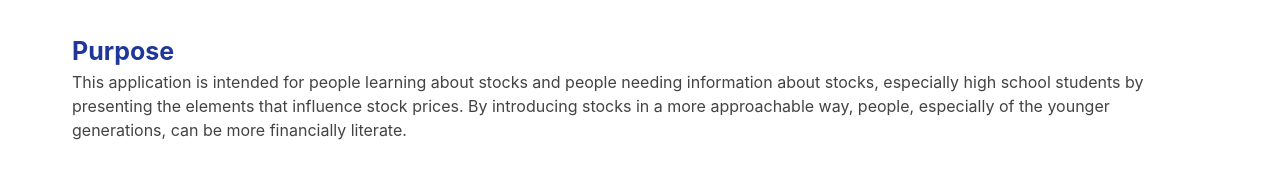
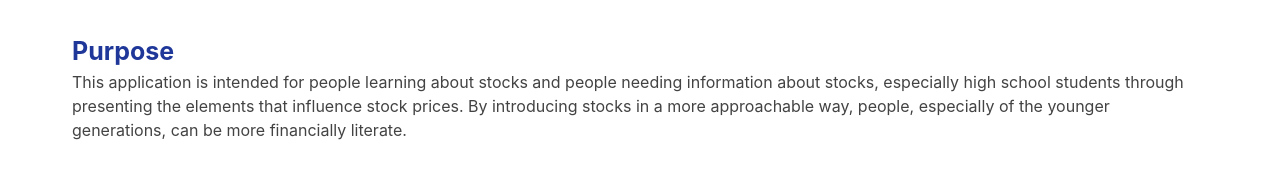
Before and after one commit to jkimcoding/stock-analysis-platform, a React (Vite) app in the folder frontend/: page / in a window 1280 px wide. Both pictures are taken after a click on the button "Platform Description". Shown: the part 213-400 px from the top of the page. Built offline with nearby package versions, Linux system fonts and the light colour scheme.

Commit message:
complete3

```diff
--- a/frontend/src/components/PlatformDescription.jsx
+++ b/frontend/src/components/PlatformDescription.jsx
@@ -39,7 +39,7 @@ const PlatformDescription = () => {
                 <h1 className="description-header">Purpose</h1>
                 <p>
                     This application is intended for people learning about stocks and people needing information about
-                    stocks, especially high school students by presenting the elements that influence stock prices.
+                    stocks, especially high school students through presenting the elements that influence stock prices.
                     By introducing stocks in a more approachable way, people, especially of the younger generations, can
                     be more financially literate.
                 </p>
```
